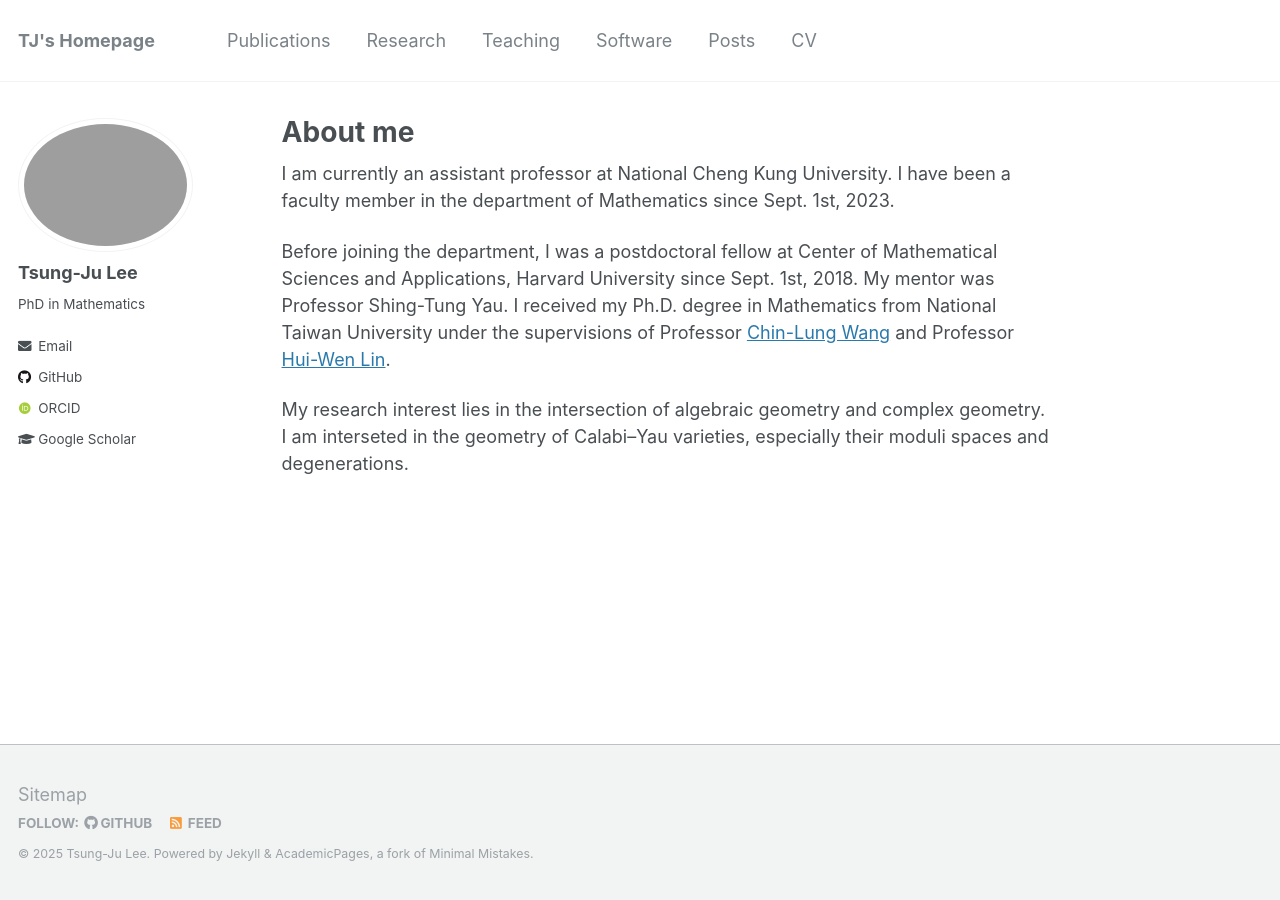
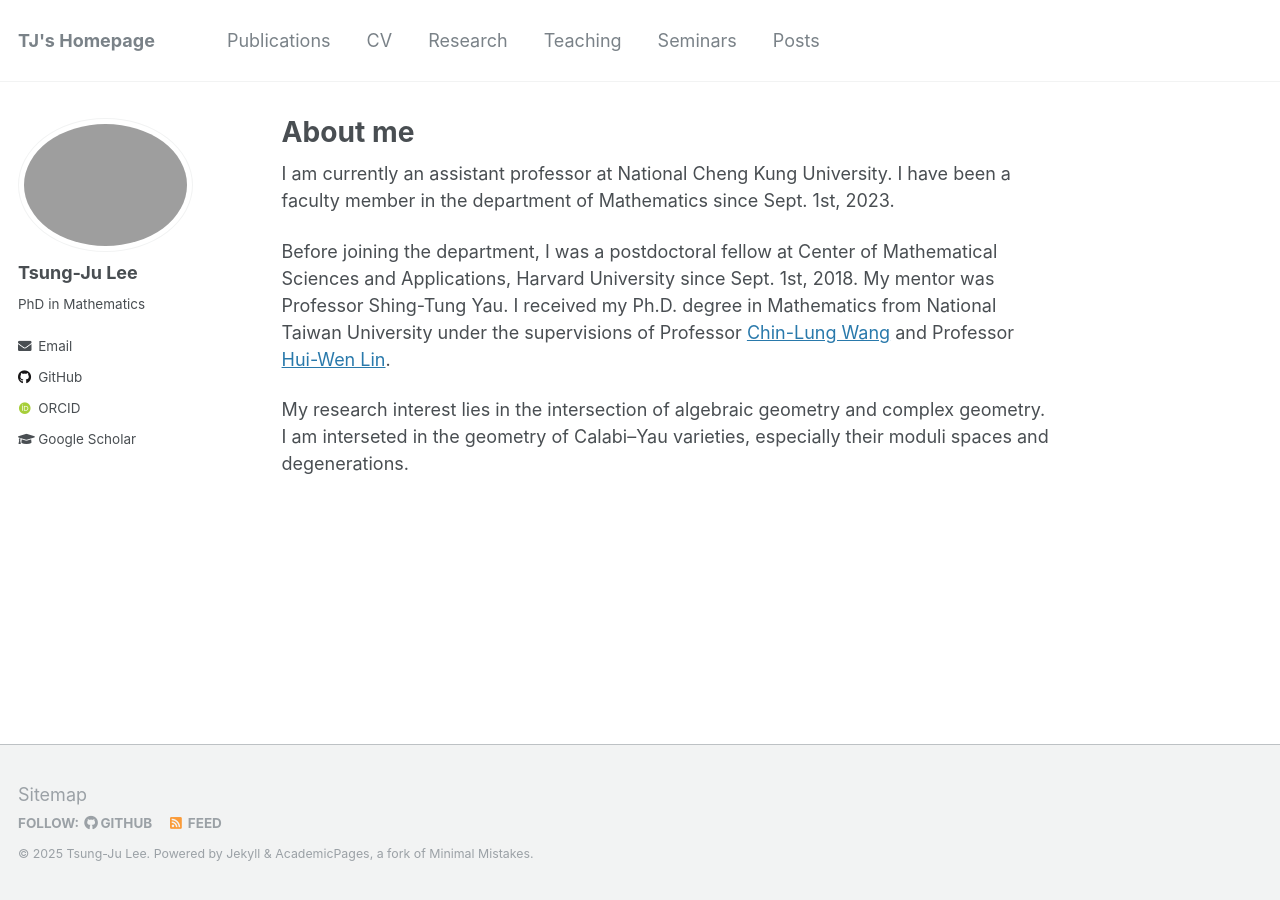
Before and after one commit to yusd24/yusd24.github.io, a Jekyll site: the page built from _pages/about.md, in a window 1280 px wide. Built offline with Jekyll 4.4.1, drawn with Linux system fonts in a browser that asks for light colours; some web fonts are replaced.

Commit message:
Update navigation.yml

```diff
--- a/_data/navigation.yml
+++ b/_data/navigation.yml
@@ -2,6 +2,9 @@
 main:
   - title: "Publications"
     url: /publications/
+
+  - title: "CV"
+    url: /cv/
 
   - title: "Research"
     url: /research/
@@ -9,11 +12,8 @@ main:
   - title: "Teaching"
     url: /teaching/
 
-  - title: "Software"
-    url: /software/
+  - title: "Seminars"
+    url: /seminars/
 
   - title: "Posts"
     url: /posts/
-
-  - title: "CV"
-    url: /cv/
```
